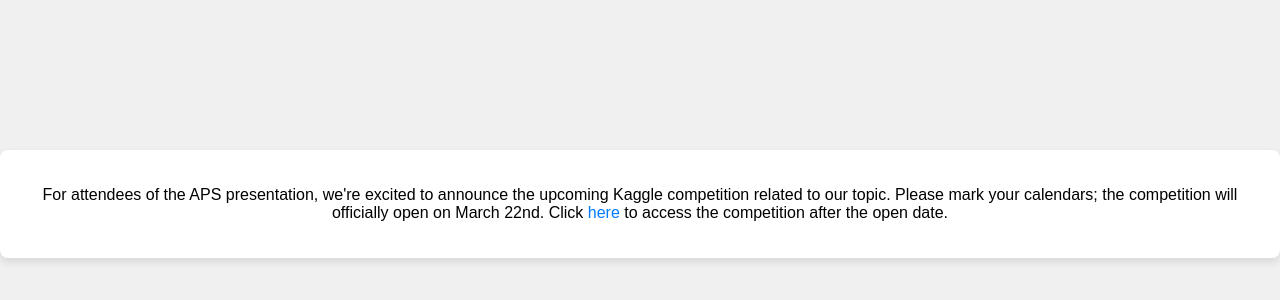
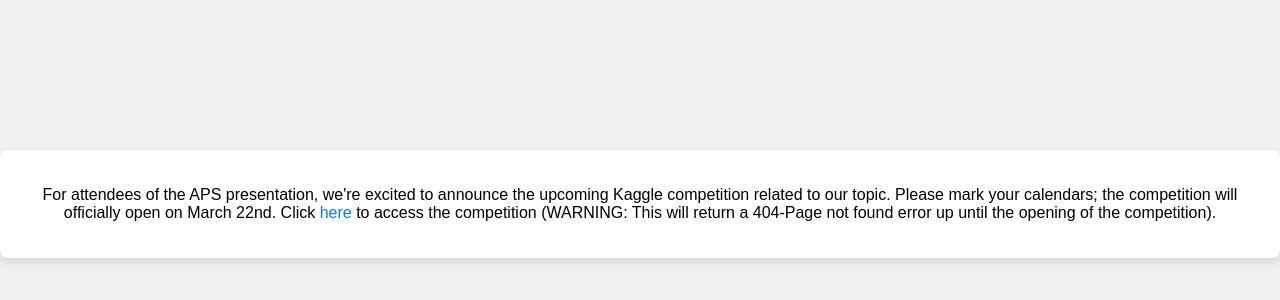
Before and after one commit to braxtonowens/APS_TOMO_INFO, a plain HTML site: page index.html in a window 1280 px wide. Shown: the part 196-496 px from the top of the page. Drawn offline with Linux system fonts and the light colour scheme.

Commit message:
clarification of bad website

```diff
--- a/index.html
+++ b/index.html
@@ -8,7 +8,7 @@
 </head>
 <body>
     <div class="container">
-        <p>For attendees of the APS presentation, we're excited to announce the upcoming Kaggle competition related to our topic. Please mark your calendars; the competition will officially open on March 22nd. Click <a href="https://www.kaggle.com/competitions/byu-tomography" target="_blank">here</a> to access the competition after the open date.</p>
+        <p>For attendees of the APS presentation, we're excited to announce the upcoming Kaggle competition related to our topic. Please mark your calendars; the competition will officially open on March 22nd. Click <a href="https://www.kaggle.com/competitions/byu-tomography" target="_blank">here</a> to access the competition (WARNING: This will return a 404-Page not found error up until the opening of the competition).</p>
     </div>
 </body>
 </html>
```
